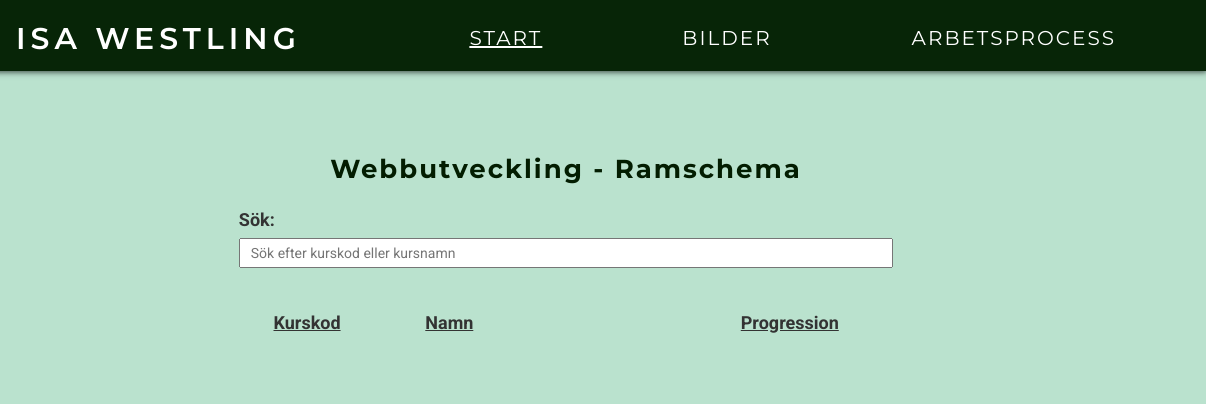
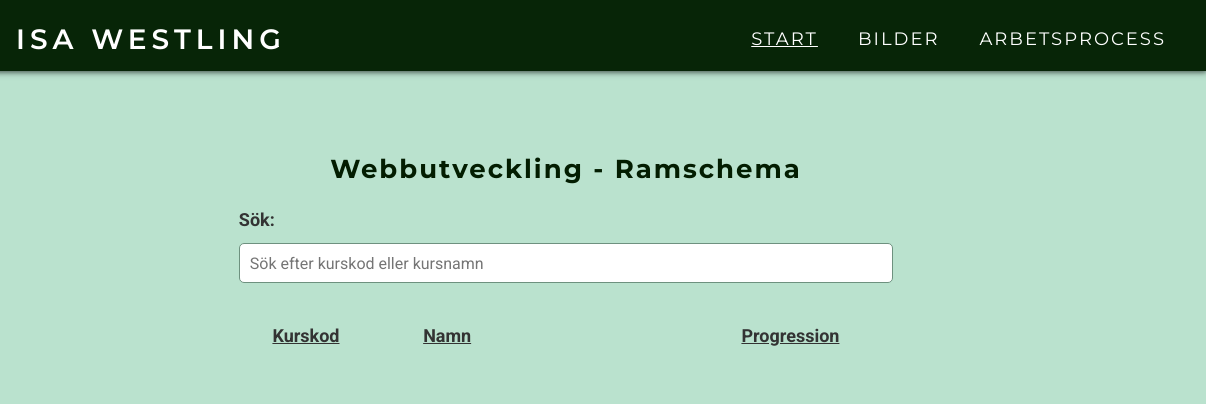
Before and after one commit to iswe2301/DT211G-moment1, a website built with Parcel: page src/courses.html in a window 1280 px wide. Shown: the top 404 px of the page, 74-1280 px from the left. Built offline with nearby package versions, Linux system fonts and the light colour scheme; no server answers.

Commit message:
justerat padding och storlek på navigationslänkar, justerat input-fält, lagt till border-bottom på tabell

```diff
--- a/src/css/main.css
+++ b/src/css/main.css
@@ -85,6 +85,7 @@ header {
 /* Tar bort marginal för huvudrubrik i header */
 header h1 {
     margin: 0 0 0 2rem;
+    font-size: 2.8rem;
     color: white;
 }
 
@@ -100,13 +101,13 @@ nav ul {
 
 nav li {
     list-style-type: none;
-    padding: 0 2rem;
-    margin: 0 5rem;
+    padding: 0 1rem;
+    margin: 0 1rem;
 }
 
 nav li a {
     color: white;
-    font-size: 2rem;
+    font-size: 1.8rem;
     text-decoration: none;
     font-family: "Montserrat", 'Roboto', Helvetica, sans-serif;
     letter-spacing: 0.2rem;
@@ -165,11 +166,13 @@ section p {
 
 /* Typsnitt till placeholder i input */
 input {
-    height: 3rem;
+    height: 4rem;
     font-family: 'Roboto', Helvetica, Arial, sans-serif;
-    font-size: 1.4rem;
+    font-size: 1.6rem;
     padding: 0 1rem;
-    margin-top: 0.5rem;
+    margin-top: 1rem;
+    border: 1px solid #6e917f;
+    border-radius: 5px;
 }
 
 /* Label storlek och fetstil */
@@ -187,6 +190,7 @@ label {
 /* Responsiv tabell */
 table {
     width: 100%;
+    border-collapse: collapse;
 }
 
 /* Understrukna tabellrubriker, större storlek */
@@ -200,6 +204,7 @@ table th {
 table td {
     padding: 1rem 0;
     text-align: center;
+    border-bottom: 1px solid #a0c7b3;
 }
 
 /* Vänxterställer text för tabellhuvudet namn */
@@ -223,15 +228,6 @@ footer {
     background-color: rgb(7, 37, 7);
     color: white;
     text-align: center;
-}
-
-/* Styling för skärmar mindre än 1200px */
-@media screen and (max-width: 1200px) {
-
-    nav li {
-        padding: 0 2rem;
-        margin: 0 2rem;
-    }
 }
 
 /* Styling för skärmar mindre än 1024px */
@@ -362,7 +358,7 @@ footer {
 
     /* Vänsterställer texten för alla td för kursnamn */
     .coursename {
-        padding: 0 0 1rem 2rem;
+        padding: 1rem 0 1rem 2rem;
     }
 
     #search-box {
```
